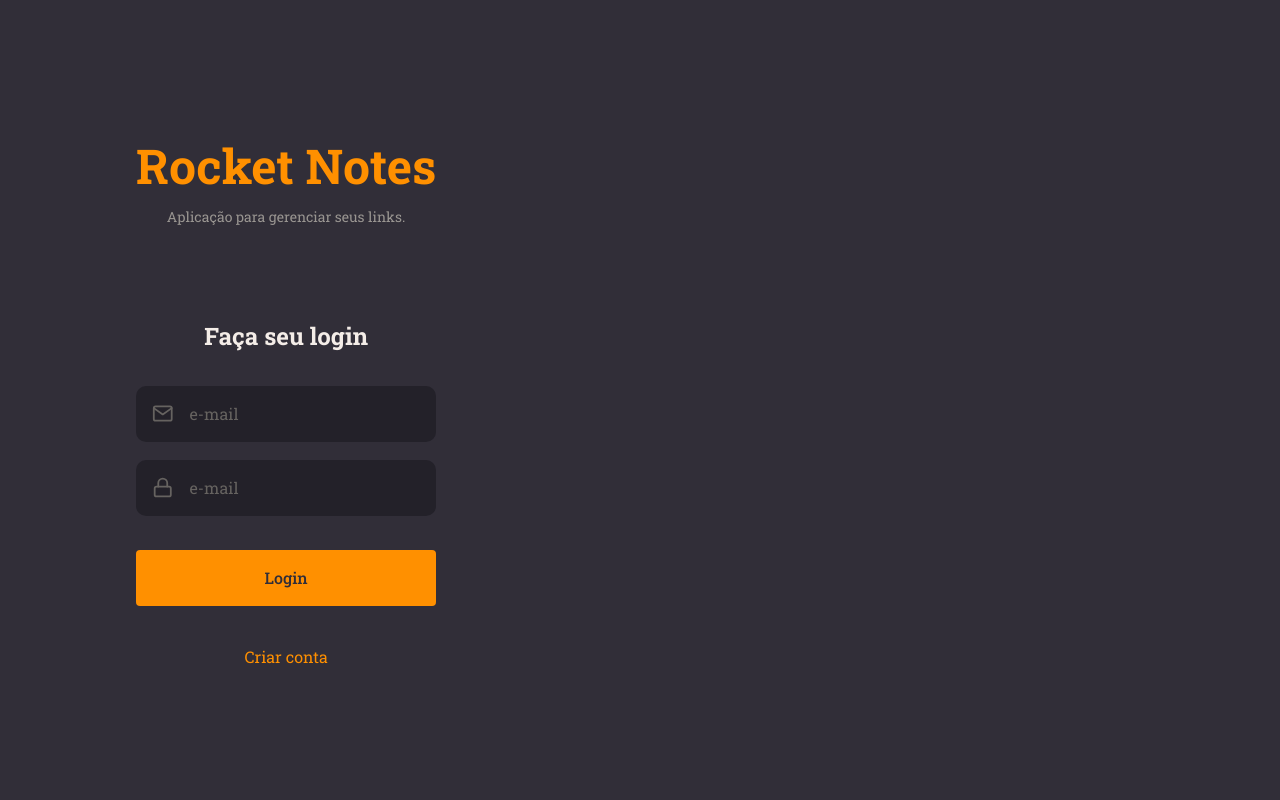
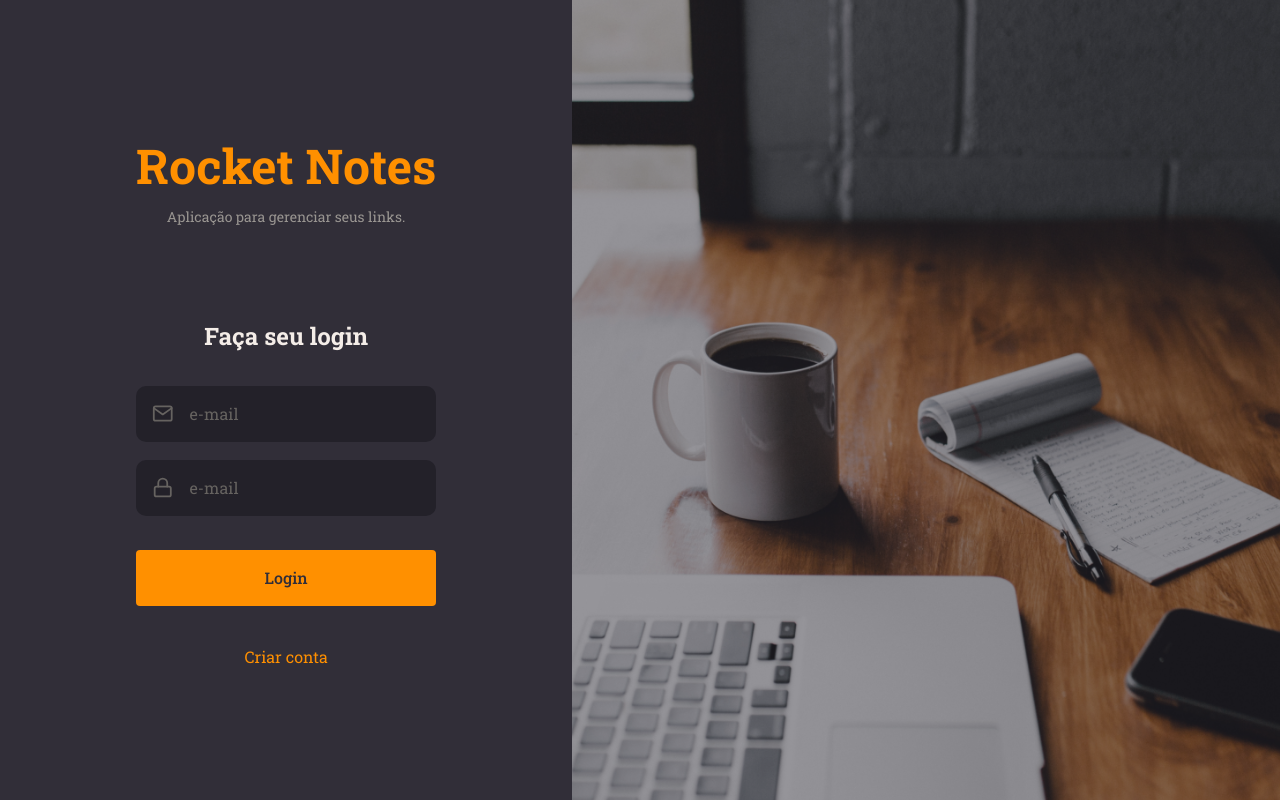
Before and after one commit to aeagiraldelli/rocketnotes, a React (Vite) app in the folder rocketnotes/: page / in a window 1280 px wide. Built offline with nearby package versions, Linux system fonts and the light colour scheme.

Commit message:
finished signin page.

```diff
--- a/rocketnotes/src/pages/SignIn/index.jsx
+++ b/rocketnotes/src/pages/SignIn/index.jsx
@@ -3,7 +3,8 @@ import { FiLock, FiMail } from 'react-icons/fi';
 import { Input } from '../../components/Input';
 import { Button } from '../../components/Button';
 import { ButtonText } from '../../components/ButtonText';
-import { Container, Form } from './style';
+
+import { Container, Form, Background } from './style';
 
 export function SignIn() {
   return (
@@ -24,6 +25,7 @@ export function SignIn() {
           <ButtonText title="Criar conta" isActive />
         </span>
       </Form>
+      <Background />
     </Container>
   );
 }
--- a/rocketnotes/src/pages/SignIn/style.js
+++ b/rocketnotes/src/pages/SignIn/style.js
@@ -1,4 +1,5 @@
 import styled from 'styled-components';
+import bgImg from '../../assets/background.png';
 
 export const Container = styled.div`
   height: 100vh;
@@ -35,3 +36,10 @@ export const Form = styled.form`
     margin-top: 30px;
   }
 `;
+
+export const Background = styled.div`
+  flex: 1;
+  background: url(${bgImg}) no-repeat center;
+  background-size: cover;
+  opacity: 0.5;
+`;
```
Also changed, not shown: rocketnotes/src/assets/background.png (added).
